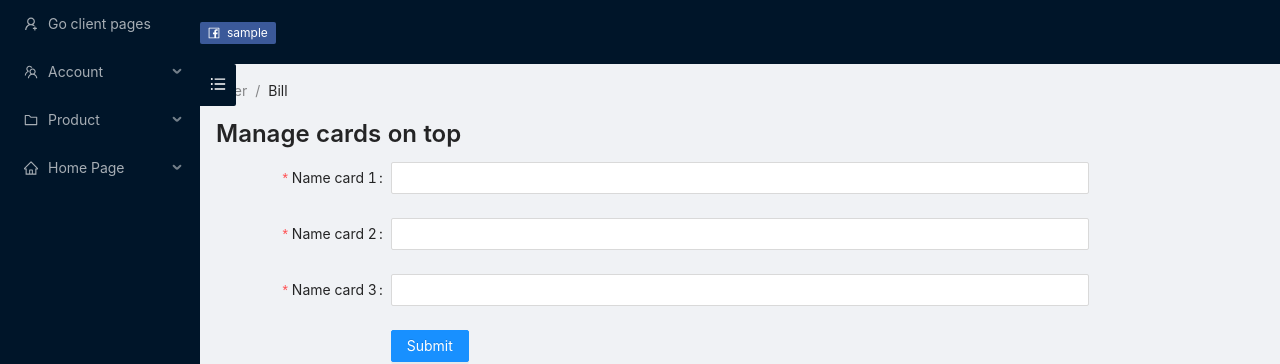
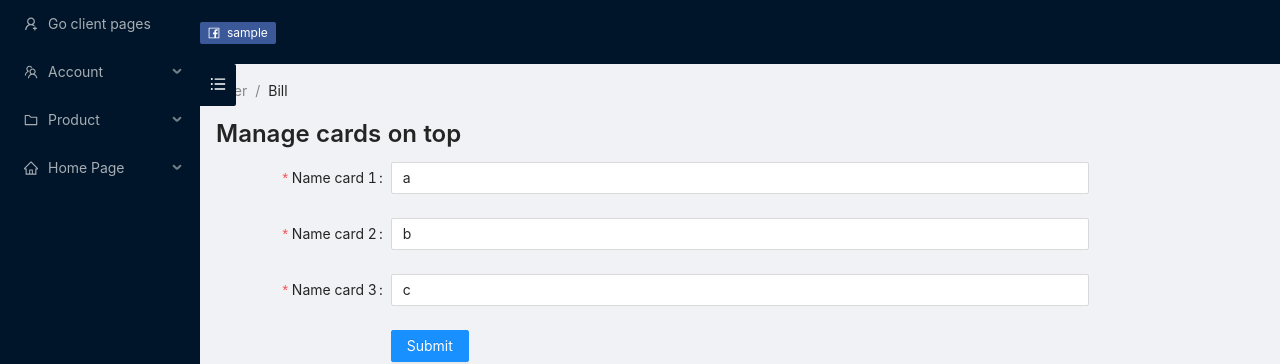
Before and after one commit to Tung9120/ReactJS-my-project-1, a React (Create React App) app: page /admin/home-page/3-top-cards in a window 1280 px wide. Shown: the top 364 px of the page. Built offline with nearby package versions, Linux system fonts and the light colour scheme; sample sign-in values are in the browser's storage; the HTML template or start-up script is replaced by a standard one.

Commit message:
Learn about form and input antd

```diff
--- a/src/views/components/CardsTopMng.js
+++ b/src/views/components/CardsTopMng.js
@@ -1,6 +1,5 @@
 import React, { Component } from "react";
-import { Form, Input, InputNumber, Button, Typography } from "antd";
-import { MinusCircleOutlined, PlusOutlined } from "@ant-design/icons";
+import { Form, Input, Button, Typography } from "antd";
 import { connect } from "react-redux";
 
 const { Title } = Typography;
@@ -22,6 +21,23 @@ const validateMessages = {
 };
 
 class CardsTopMng extends Component {
+  constructor(props) {
+    super(props);
+    this.state = {
+      input1: "",
+      input2: "",
+      input3: "",
+    };
+  }
+
+  // onFieldsChange = (changedFields, allFields) => {
+  //   console.log(changedFields, allFields);
+  // }
+
+  onValuesChange = (changedValues, allValues) => {
+    console.log(changedValues, allValues);
+  };
+
   onFinish = (values) => {
     console.log(values);
     const cards = Object.values(values.cards);
@@ -42,22 +58,25 @@ class CardsTopMng extends Component {
             name={["cards", "card1"]}
             label="Name card 1"
             rules={[{ required: true }]}
+            initialValue="a"
           >
-            <Input />
+            <Input defaultValue="a" value="d" />
           </Form.Item>
           <Form.Item
             name={["cards", "card2"]}
             label="Name card 2"
             rules={[{ required: true }]}
+            initialValue="b"
           >
-            <Input />
+            <Input defaultValue="b" />
           </Form.Item>
           <Form.Item
             name={["cards", "card3"]}
             label="Name card 3"
             rules={[{ required: true }]}
+            initialValue="c"
           >
-            <Input />
+            <Input defaultValue="c" />
           </Form.Item>
           <Form.Item wrapperCol={{ ...layout.wrapperCol, offset: 4 }}>
             <Button type="primary" htmlType="submit">
```
